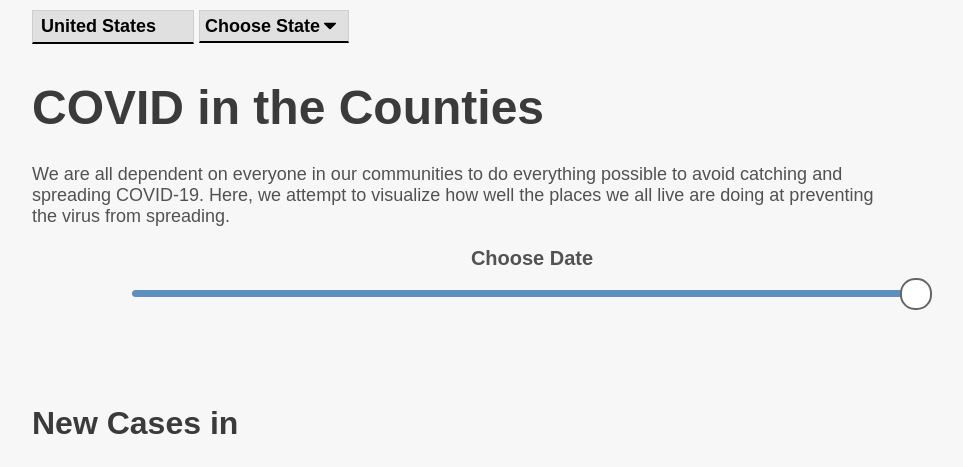
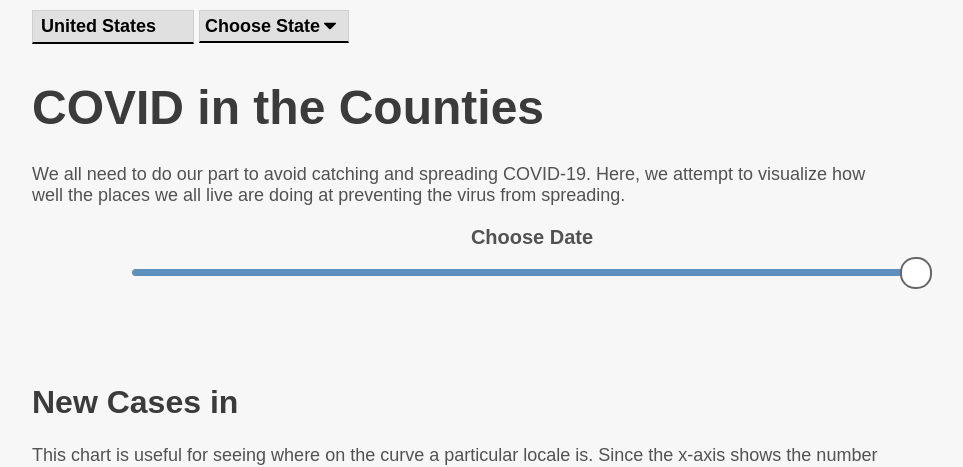
Before and after one commit to mattparrilla/chartingcovid, a Flask app: page / in a window 1280 px wide. Shown: the top 467 px of the page, without its empty margins (108-1071 px from the left). Run offline with Flask 2, Linux system fonts and the light colour scheme; style sheets or scripts are compiled from the project's sources; some web fonts are replaced.

Commit message:
Use fewer words in intro sentence

```diff
--- a/templates/index.html
+++ b/templates/index.html
@@ -11,7 +11,7 @@
     </select>
   </div>
   <h1>COVID in the Counties</h1>
-  <p>We are all dependent on everyone in our communities to do everything possible to avoid catching and spreading COVID-19. Here, we attempt to visualize how well the places we all live are doing at preventing the virus from spreading.</p>
+  <p>We all need to do our part to avoid catching and spreading COVID-19. Here, we attempt to visualize how well the places we all live are doing at preventing the virus from spreading.</p>
   <p id="js_ny_disclaimer">Disclaimer: New York City data is not broken out by county.</p>
   {% include "choropleth.html" %}
   {% include "line_chart.html" %}
```
